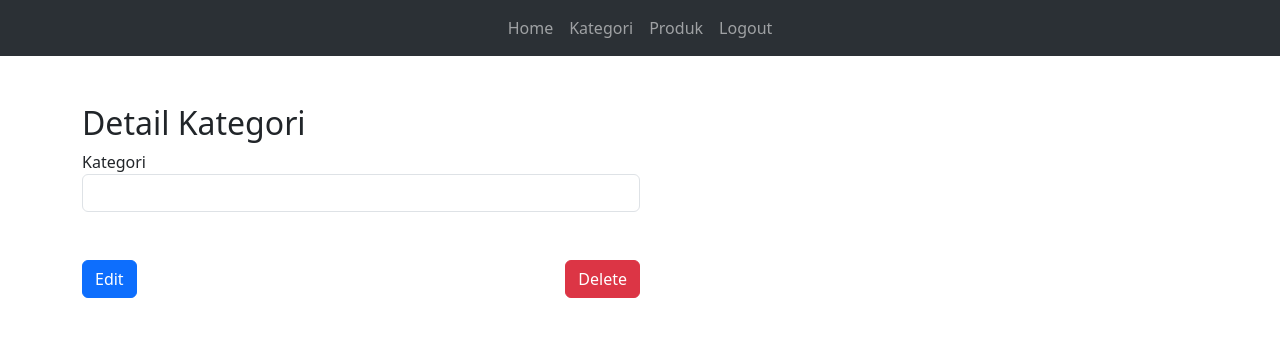
After one commit to arigunawan12/onlineshop, a PHP site: page /kategori-detail.php?p=1 in a window 1280 px wide. The commit adds this page. Shown: the top 337 px of the page. Run offline with PHP 8.4, Linux system fonts and the light colour scheme; the visitor is signed in with stand-in values (Sample User, id 1); data that the repository does not hold is empty.

Commit message:
crud kategori

```diff
--- /dev/null
+++ b/adminpanel/kategori-detail.php
@@ -0,0 +1,85 @@
+<?php
+require "session.php";
+require "../koneksi.php";
+
+$id= $_GET['p'];
+$query = mysqli_query($con, "SELECT * FROM kategori WHERE id='$id'");
+$data = mysqli_fetch_array($query);
+?>
+
+<!DOCTYPE html>
+<html lang="en">
+<head>
+  <meta charset="UTF-8">
+  <meta http-equiv="X-UA-Compatible" content="IE=edge">
+  <meta name="viewport" content="width=device-width, initial-scale=1.0">
+  <title>Detail Kategori</title>
+  <link href="https://cdn.jsdelivr.net/npm/bootstrap@5.3.0-alpha3/dist/css/bootstrap.min.css" rel="stylesheet" integrity="sha384-KK94CHFLLe+nY2dmCWGMq91rCGa5gtU4mk92HdvYe+M/SXH301p5ILy+dN9+nJOZ" crossorigin="anonymous">
+  <link rel="stylesheet" href="https://cdn.jsdelivr.net/npm/bootstrap-icons@1.10.5/font/bootstrap-icons.css">
+</head>
+<body>
+  <?php require "navbar.php";?>
+  <div class="container mt-5">
+  <h2>Detail Kategori</h2>
+  <div class="col-12 col-md-6">
+  <form action="" method="post">
+    <div>
+<label for="kategori">Kategori</label>
+<input type="text" name="kategori" id="kategori" value="<?php echo $data['nama'];?>" class="form-control">
+</div>
+<div class="mt-5 d-flex justify-content-between">
+  <button type="submit" class="btn btn-primary" name="editBtn">Edit</button>
+  <button type="submit" class="btn btn-danger" name="deleteBtn">Delete</button>
+</div>
+  </div>
+  <script src="https://cdn.jsdelivr.net/npm/bootstrap@5.3.0-alpha3/dist/js/bootstrap.bundle.min.js" integrity="sha384-ENjdO4Dr2bkBIFxQpeoTz1HIcje39Wm4jDKdf19U8gI4ddQ3GYNS7NTKfAdVQSZe" crossorigin="anonymous"></script>
+  </form>
+  <?php
+    if(isset($_POST['editBtn'])){
+      $kategori = htmlspecialchars($_POST['kategori']);
+
+      if($data['nama']==$kategori){
+        ?>
+        <meta http-equiv="refresh" content="0; url=kategori.php"/>
+        <?php
+      }
+      else {
+        $query = mysqli_query($con,"SELECT * FROM kategori WHERE nama='$kategori'");
+        $jumlahData = mysqli_num_rows($query);
+
+        if($jumlahData > 0){
+          ?>
+          <div class="alert alert-warning mt-3" role="alert">
+          Kategori Sudah Ada
+          </div>
+          <?php
+        } else {
+          $querySimpan = mysqli_query($con, "UPDATE kategori SET nama='$kategori' WHERE id='$id'");
+          if($querySimpan){
+            ?>
+            <div class="alert alert-primary mt-3" role="alert">Kategori Berhasil Diupdate</div>
+            <meta http-equiv="refresh" content="2; url=kategori.php">
+            <?php
+          }else{
+            echo mysqli_error($con);
+          }
+        }
+      }
+  }
+
+  if(isset($_POST['deleteBtn'])){
+    $queryDelete = mysqli_query($con, "DELETE FROM kategori WHERE id='$id'");
+    if($queryDelete){
+      ?>
+      <div class="alert alert-primary mt-3" role="alert">Kategori Berhasil Dihapus</div>
+      <meta http-equiv="refresh" content="2; url=kategori.php"/>
+      <?php
+    } else{
+      echo mysqli_error($con);
+    }
+  }
+?>
+
+  </div>
+</body>
+</html>
--- a/adminpanel/logout.php
+++ b/adminpanel/logout.php
@@ -0,0 +1,6 @@
+<?php
+session_start();
+session_unset();
+session_destroy();
+header("location: login.php");
+?>
--- /dev/null
+++ b/adminpanel/navbar.php
@@ -0,0 +1,24 @@
+<nav class="navbar navbar-expand-lg bg-body-tertiary bg-dark" data-bs-theme="dark">
+  <div class="container-fluid">
+
+    <button class="navbar-toggler" type="button" data-bs-toggle="collapse" data-bs-target="#navbarSupportedContent" aria-controls="navbarSupportedContent" aria-expanded="false" aria-label="Toggle navigation">
+      <span class="navbar-toggler-icon"></span>
+    </button>
+    <div class="collapse navbar-collapse" id="navbarSupportedContent">
+      <ul class="navbar-nav me-auto mb-2 mb-lg-0 mx-auto">
+        <li class="nav-item">
+          <a class="nav-link" href="../adminpanel/">Home</a>
+        </li>
+        <li class="nav-item">
+          <a class="nav-link" href="kategori.php">Kategori</a>
+        </li>
+        <li class="nav-item">
+          <a class="nav-link" href="produk.php">Produk</a>
+        </li>
+        <li class="nav-item">
+          <a class="nav-link" href="logout.php">Logout</a>
+        </li>
+      </ul>
+    </div>
+  </div>
+</nav>
```
Also changed, not shown: adminpanel/index.php (+58 -1 lines), adminpanel/kategori.php (added, +106 -0 lines).
